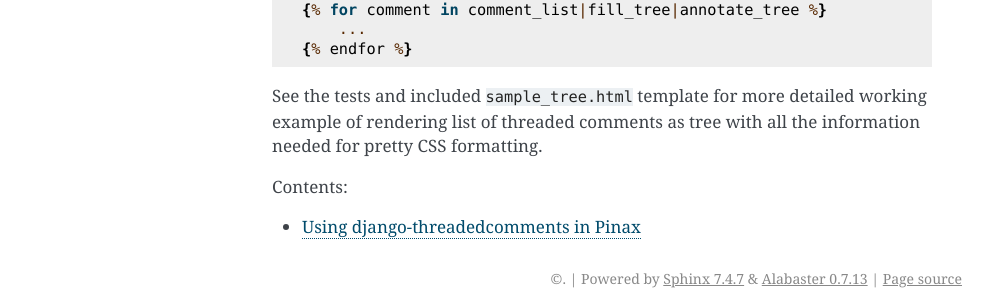
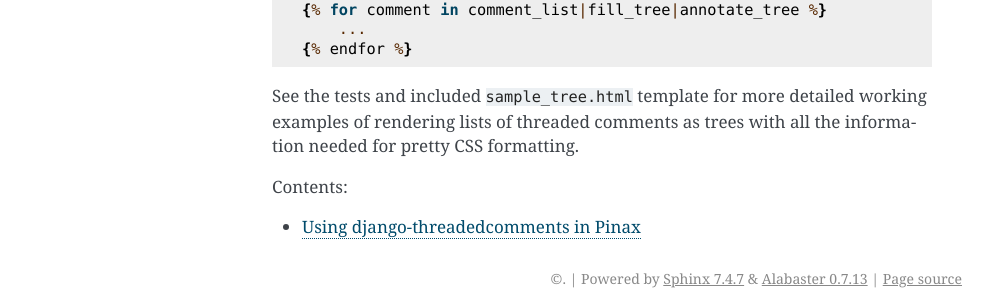
Before and after one commit to honzakral/django-threadedcomments, a Sphinx documentation site: the page built from docs/index.txt, in a window 1280 px wide. Shown: the part 2078-2382 px from the top of the page, without its empty margins (148-1140 px from the left). Built offline with Sphinx 7.4.7, drawn with Linux system fonts in a browser that asks for light colours.

Commit message:
grammar fix

```diff
--- a/docs/index.txt
+++ b/docs/index.txt
@@ -100,7 +100,7 @@ The common use case for rendering comments as a tree would look something like::
     {% endfor %}
 
 See the tests and included ``sample_tree.html`` template for more detailed
-working example of rendering list of threaded comments as tree with all the
+working examples of rendering lists of threaded comments as trees with all the
 information needed for pretty CSS formatting.
 
 Contents:
```
